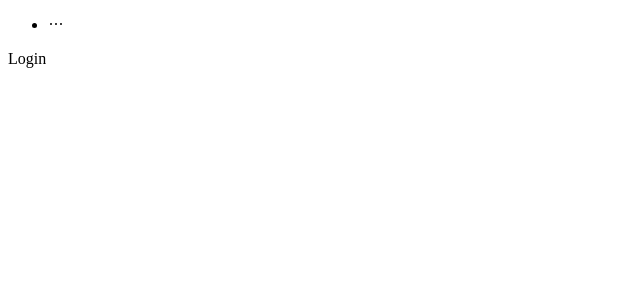
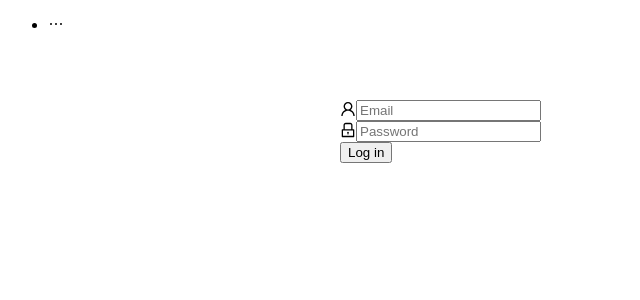
Before and after one commit to rtanri/fe-react-firebase, a React (Create React App) app: page /login in a window 1280 px wide. Shown: the top 300 px of the page, without its empty margins (0-640 px from the left). Built offline with nearby package versions, Linux system fonts and the light colour scheme; the HTML template or start-up script is replaced by a standard one.

Commit message:
Add the login services and form submission: - create login page from ANT design, - LoginPage() and AuthProvider(login) - create customValidator

```diff
--- a/src/components/AuthProvider.jsx
+++ b/src/components/AuthProvider.jsx
@@ -41,7 +41,21 @@ export default function AuthProvider({ children }) {
     return true;
   };
 
-  const login = async (email, password) => {};
+  const login = async (email, password) => {
+    try {
+      const loginResp = await firebase
+        .auth()
+        .signInWithEmailAndPassword(email, password);
+      const userToken = await loginResp.user.getIdToken();
+
+      setToken(userToken);
+      setAuthUser(loginResp.user.toJSON());
+
+      return true;
+    } catch (err) {
+      return false;
+    }
+  };
 
   const logout = () => {
     setToken(null);
--- a/src/components/SiteHeader.jsx
+++ b/src/components/SiteHeader.jsx
@@ -1,10 +1,20 @@
 import { useContext } from "react";
 import { Menu, Button } from "antd";
+import { useHistory } from 'react-router-dom';
 import { MailOutlined, AppstoreOutlined } from "@ant-design/icons";
 import { AuthContext } from "./AuthProvider";
 
 function SiteHeader() {
   const auth = useContext(AuthContext);
+  const history = useHistory()
+
+  const redirectToLogin = () => {
+        history.push('/login')
+  };
+
+  const redirectToRegister=() => {
+      history.push('/register')
+  }
 
   return (
     <header className="site0header">
@@ -24,13 +34,13 @@ function SiteHeader() {
       ):
       <>
             <Menu.Item key="login">
-            <Button type="primary" onClick={auth.login}>
+            <Button type="primary" onClick={redirectToLogin}>
                   Login
             </Button>
             </Menu.Item>
 
             <Menu.Item key="register">
-            <Button type="secondary" onClick={auth.register}>
+            <Button type="secondary" onClick={redirectToRegister}>
                   Register
             </Button>
             </Menu.Item>
--- a/src/pages/LoginPage.jsx
+++ b/src/pages/LoginPage.jsx
@@ -1,9 +1,91 @@
+import { useContext, useState } from "react";
+import { Form, Button, Input, notification } from "antd";
+import { UserOutlined, LockOutlined } from "@ant-design/icons";
+import { AuthContext } from "../components/AuthProvider";
+
 function LoginPage(props) {
+  const auth = useContext(AuthContext);
+  const [isLoggingIn, setIsLoggingIn] = useState(false);
+
+  const onFinish = async values => {
+    setIsLoggingIn(true);
+    const loginSuccess = await auth.login(values.email, values.password);
+
+    if (loginSuccess) {
+      notification.open({
+        message: "Login Success",
+        placement: "bottomRight",
+      });
+    } else {
+      notification.open({
+        message: "Login Failed",
+        placement: "bottomRight",
+      });
+    }
+    setIsLoggingIn(false);
+  };
+
+  // customer validator
+  const emailValidator = (rule, value, callback) => {
+    try {
+      throw new Error("Please provide a valid email");
+    } catch (err) {
+      callback(err);
+    }
+  };
+
   return (
     <div className="page-login container">
-      Login
+      <div
+        style={{
+          width: "100%",
+          maxWidth: "600px",
+          margin: "0 auto",
+          paddingTop: "50px",
+        }}
+      >
+        <Form
+          name="normal_login"
+          className="login-form"
+          initialValues={{ remember: true }}
+          onFinish={onFinish}
+        >
+          <Form.Item
+            name="email"
+            rules={[{ required: true, message: "Please input your Email!" }]}
+          >
+            <Input
+              prefix={<UserOutlined className="site-form-item-icon" />}
+              placeholder="Email"
+            />
+          </Form.Item>
+
+          <Form.Item
+            name="password"
+            rules={[{ required: true, message: "Please input your Password!" }]}
+          >
+            <Input
+              prefix={<LockOutlined className="site-form-item-icon" />}
+              type="password"
+              placeholder="Password"
+            />
+          </Form.Item>
+
+          <Form.Item>
+            <Button
+              type="primary"
+              htmlType="submit"
+              className="login-form-button"
+              loading={isLoggingIn}
+              disabled={isLoggingIn}
+            >
+              Log in
+            </Button>
+          </Form.Item>
+        </Form>
+      </div>
     </div>
-  )
+  );
 }
 
 export default LoginPage;
```
